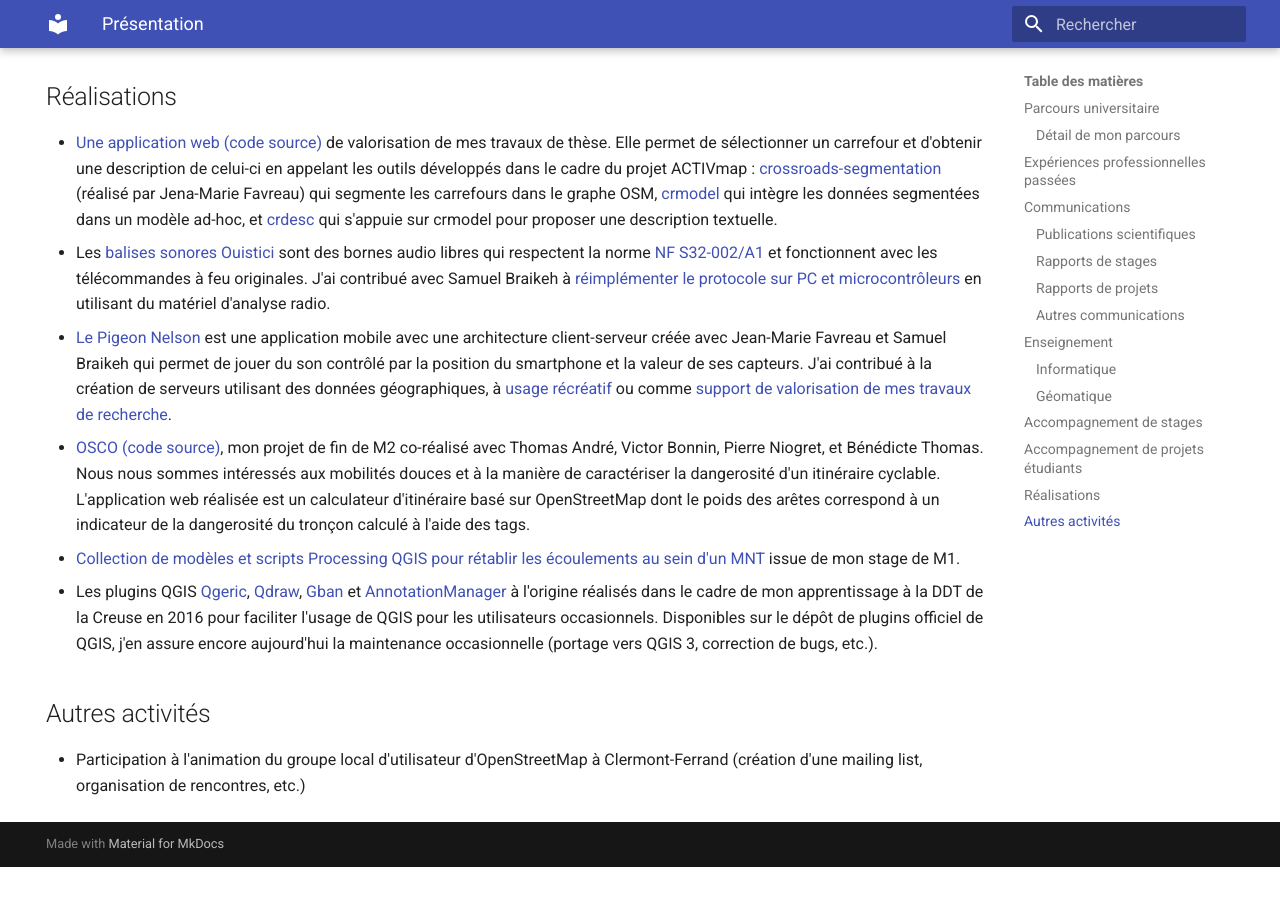
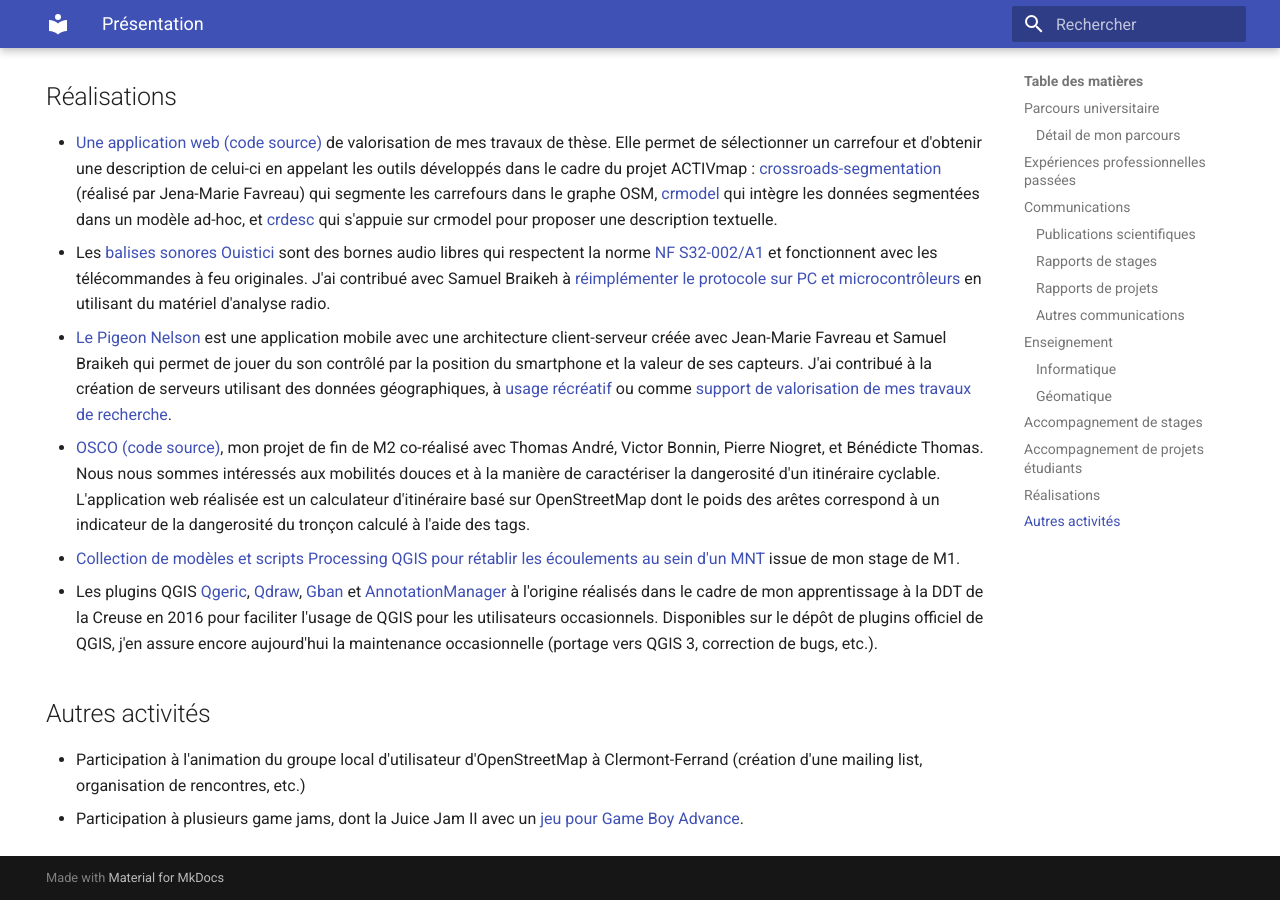
Before and after one commit to jeremyk6/jeremyk6.github.io, an MkDocs documentation site: the page built from docs/index.md, in a window 1280 px wide and 900 px high, scrolled down 3183 px. Built offline with MkDocs 1.6.1 and Material for MkDocs 9.7.7, drawn with Linux system fonts in a browser that asks for light colours; before the commit the page ends 4050 px from its top, so only the background shows below that.

Commit message:
Ajout participation Juice Jam II.

```diff
--- a/docs/index.md
+++ b/docs/index.md
@@ -100,3 +100,4 @@ Dans le cadre d'un BTS en informatique, je découvre la géomatique en 2013 lors
 
 ## Autres activités
 - Participation à l'animation du groupe local d'utilisateur d'OpenStreetMap à Clermont-Ferrand (création d'une mailing list, organisation de rencontres, etc.)
+- Participation à plusieurs game jams, dont la Juice Jam II avec un [jeu pour Game Boy Advance](https://jeremyk6.github.io/piranha-crisis/).
```
